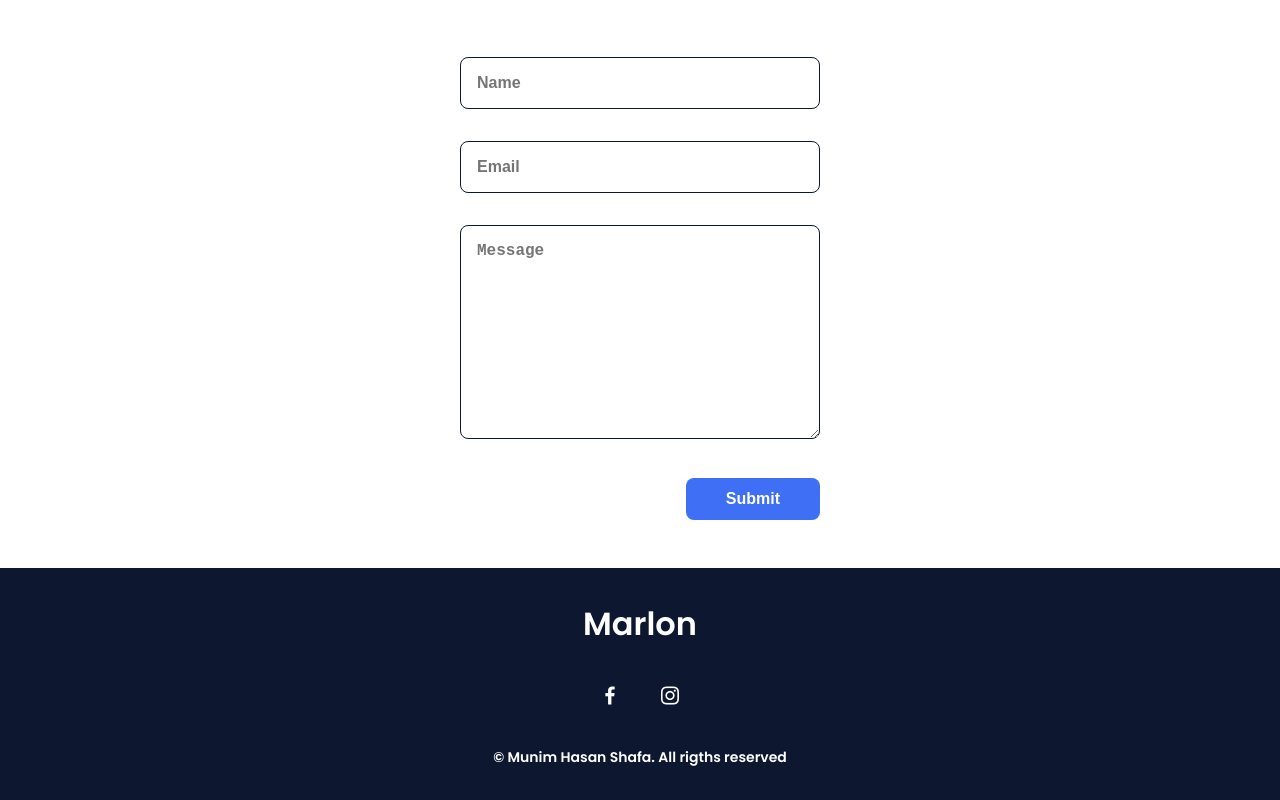
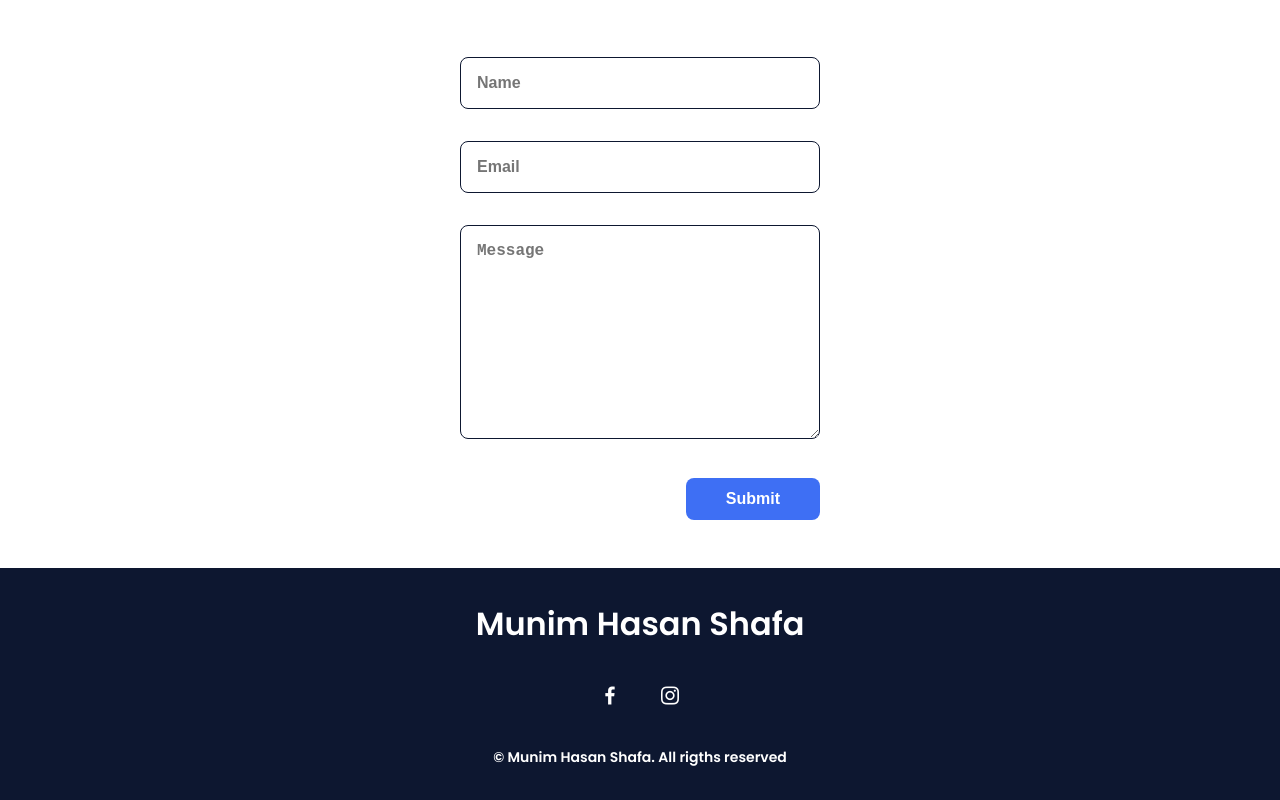
Before and after one commit to munim-hasan/My-Portfolio, a plain HTML site: page index.html in a window 1280 px wide. Shown: the part 2874-3674 px from the top of the page. Drawn offline with nearby package versions, Linux system fonts and the light colour scheme.

Commit message:
footer changed

```diff
--- a/index.html
+++ b/index.html
@@ -211,7 +211,7 @@
 
         <!--===== FOOTER =====-->
         <footer class="footer">
-            <p class="footer__title">Marlon</p>
+            <p class="footer__title">Munim Hasan Shafa</p>
             <div class="footer__social">
                 <a href="https://www.facebook.com/munim.shafa/" class="footer__icon"><i class='bx bxl-facebook' ></i></a>
                 <a href="https://www.instagram.com/munim_shafa/" class="footer__icon"><i class='bx bxl-instagram' ></i></a>
```
